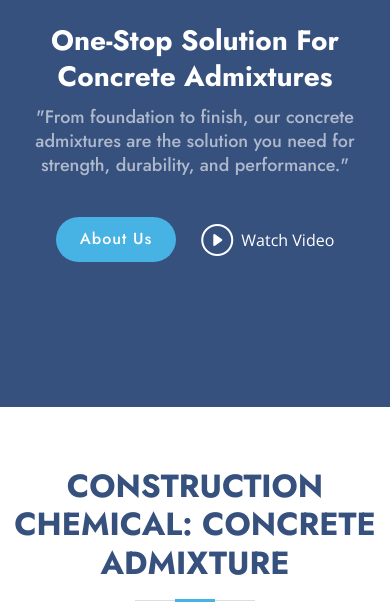
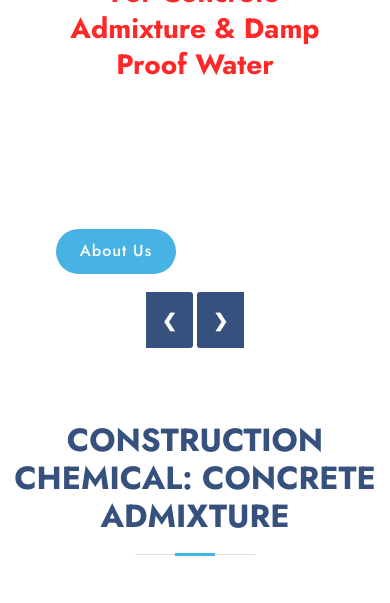
Before and after one commit to dee4git/robinsonbd, a Django app: page / in a window 390 px wide. Shown: the part 437-1040 px from the top of the page. Run offline with Django 4.2, Linux system fonts and the light colour scheme; data comes from the database, SQL or seed files in the repository; both versions use the stored data as it was after the commit; parts of the project's set-up code (start-up, migrations or seed data) failed here and were passed over; some libraries are stand-ins or nearby versions.

Commit message:
final site v2.5 -sliders added -info corrected

```diff
--- a/extras/templates/view-service.html
+++ b/extras/templates/view-service.html
@@ -5,6 +5,8 @@
 <br>
 <br>
 <br>
+        <title>Robinsonbd.com - {{ service.name }} </title>
+
     <div class="container">
         <section id="products" class="why-us section-bg">
             <div class="container-fluid" data-aos="fade-up" >
--- a/products/templates/view-all-products.html
+++ b/products/templates/view-all-products.html
@@ -5,7 +5,7 @@
     <br>
     <br>
     <br>
-    <title>All Product</title>
+    <title>All Products</title>
 
     <div class="container">
 
--- a/products/templates/view-product.html
+++ b/products/templates/view-product.html
@@ -5,7 +5,7 @@
     <br>
     <br>
     <br>
-    <title>Product Details</title>
+    <title>Product Details - {{ product.name }}</title>
     <div class="container">
         <section id="products" class="why-us section-bg">
             <div class="container-fluid" data-aos="fade-up">
@@ -31,7 +31,7 @@
                                 </li>
 
                                 <li>
-                                    <a data-bs-toggle="collapse" data-bs-target="#accordion-list-2" class="collapsed"><span>02</span> What is the dose size? <i class="bx bx-chevron-down icon-show"></i><i class="bx bx-chevron-up icon-close"></i></a>
+                                    <a data-bs-toggle="collapse" data-bs-target="#accordion-list-2" class="collapsed"><span>02</span> What is the dose quantity? <i class="bx bx-chevron-down icon-show"></i><i class="bx bx-chevron-up icon-close"></i></a>
                                     <div id="accordion-list-2" class="collapse" data-bs-parent=".accordion-list">
                                         <p>{{ product.dose }}</p>
                                     </div>
--- a/static/assets/css/style.css
+++ b/static/assets/css/style.css
@@ -1,4 +1,4 @@
-/**
+/** this is the one
 * Template Name: Arsha - v4.11.0
 * Template URL: https://bootstrapmade.com/arsha-free-bootstrap-html-template-corporate/
 * Author: BootstrapMade.com
@@ -394,9 +394,9 @@
 # Hero Section
 --------------------------------------------------------------*/
 #hero {
-  width: 100%;
+    width: 100%;
   height: 80vh;
-  background: #37517e;
+  background: rgba(55, 81, 126, 0);
 }
 
 #hero .container {
@@ -404,16 +404,16 @@
 }
 
 #hero h1 {
-  margin: 0 0 10px 0;
-  font-size: 48px;
-  font-weight: 700;
-  line-height: 56px;
-  color: #fff;
+    margin: 0 0 10px 63px;
+    font-size: 48px;
+    font-weight: 700;
+    line-height: 56px;
+    color: #ff2828;
 }
 
 #hero h2 {
   color: rgba(255, 255, 255, 0.6);
-  margin-bottom: 50px;
+  margin: 0 0 50px 60px;
   font-size: 24px;
 }
 
@@ -463,7 +463,7 @@
 
 @media (max-width: 991px) {
   #hero {
-    height: 100vh;
+    height: auto;
     text-align: center;
   }
 
--- a/templates/base.html
+++ b/templates/base.html
@@ -6,7 +6,6 @@
     <meta charset="utf-8">
     <meta content="width=device-width, initial-scale=1.0" name="viewport">
 
-    <title>Robinsonbd.com - Index</title>
     <meta content="" name="description">
     <meta content="" name="keywords">
 
--- a/templates/index.html
+++ b/templates/index.html
@@ -1,14 +1,66 @@
 {% extends 'base.html' %}
 {% load static %}
 {% block content %}
+    <title>Robinsonbd.com - Home</title>
+    <body>
+
     <!-- ======= Hero Section ======= -->
     <section id="hero" class="d-flex align-items-center">
+        <style>
+            * {box-sizing: border-box}
+            .mySlides1, .mySlides2 {display: none}
+            img {vertical-align: middle;}
 
+            /* Slideshow container */
+            .slideshow-container {
+                max-width: 100%;
+                position: relative;
+                margin: auto;
+            }
+
+            /* Next & previous buttons */
+            .prev, .next {
+                background: #37517e;
+                cursor: pointer;
+                position: absolute;
+                top: 40%;
+                width: auto;
+                padding: 16px;
+                margin-top: -22px;
+                color: white;
+                font-weight: bold;
+                font-size: 18px;
+                transition: 0.6s ease;
+                border-radius: 0 3px 3px 0;
+                user-select: none;
+            }
+            @media (max-width: 991px) {
+                .prev, .next {
+                    position: relative;
+                    top: 33px;
+                }
+            }
+            /* Position the "next button" to the right */
+            .next {
+                right: 0;
+                border-radius: 3px 0 0 3px;
+            }
+
+            /* On hover, add a grey background color */
+            .prev:hover, .next:hover {
+                background-color: #f1f1f1;
+                color: black;
+            }
+        </style>
+
+
+        <div class="slideshow-container">
+            <div class="mySlides1">
                 <div class="container">
                     <div class="row">
                         <div class="col-lg-6 d-flex flex-column justify-content-center pt-4 pt-lg-0 order-2 order-lg-1" data-aos="fade-up" data-aos-delay="200">
-                    <h1>One-Stop Solution For Concrete Admixtures</h1>
-                    <h2>"From foundation to finish, our concrete admixtures are the solution you need for strength, durability, and performance."</h2>
+                            <h1 style="margin-left: 40px;margin-right: 40px">One-Stop Solution For Concrete Admixture & Damp Proof Water <Sealer></Sealer></h1>
+                            <h2 style="margin-left: 40px; margin-right: 40px">"From foundation to finish, our concrete admixtures are the solution you need for strength, durability, and performance."</h2>
                             <div class="d-flex justify-content-center justify-content-lg-start">
                                 <a href="#about" class="btn-get-started scrollto">About Us</a>
                                 <a href="https://youtu.be/hsoy7bNfs0I" class="glightbox btn-watch-video"><i class="bi bi-play-circle"></i><span>Watch Video</span></a>
@@ -19,7 +71,48 @@
                         </div>
                     </div>
                 </div>
+            </div>
+            <div class="mySlides1">
+                <img src="{% static 'assets/img/2.png' %}" style="width:100%">
+            </div>
 
+            <div class="mySlides1">
+                <img src="{% static 'assets/img/1.png' %}" style="width:100%">
+            </div>
+
+
+
+            <a class="prev" onclick="plusSlides(-1, 0)">&#10094;</a>
+            <a class="next" onclick="plusSlides(1, 0)">&#10095;</a>
+        </div>
+
+        <script>
+            window.setInterval(function() {
+                console.log("called");
+                plusSlides(1, 0);
+                plusSlides(1, 1);
+            }, 3000  ); // Change slides every 3 seconds
+            let slideIndex = [1,1];
+            let slideId = ["mySlides1", "mySlides2"]
+            showSlides(1, 0);
+            showSlides(1, 1);
+            showSlides(1, 2);
+
+            function plusSlides(n, no) {
+                showSlides(slideIndex[no] += n, no);
+            }
+
+            function showSlides(n, no) {
+                let i;
+                let x = document.getElementsByClassName(slideId[no]);
+                if (n > x.length) {slideIndex[no] = 1}
+                if (n < 1) {slideIndex[no] = x.length}
+                for (i = 0; i < x.length; i++) {
+                    x[i].style.display = "none";
+                }
+                x[slideIndex[no]-1].style.display = "block";
+            }
+        </script>
     </section><!-- End Hero -->
 
     <main id="main">
```
Also changed, not shown: assets/assets/css/style.css (+8 -9 lines), assets/assets/img/1.png (added), assets/assets/img/2.png (added), db.sqlite3, media/media/category-certifications/Non_Flameable.png (added), media/media/category-certifications/Non_Flameable_D0O75xD.png (added), media/media/category-features/advantages.png (added), static/assets/img/1.png (added), static/assets/img/2.png (added), static/assets/img/cover1.jpeg (added), static/assets/img/cover2.jpeg (added). Lines whose indentation alone changed are shown as unchanged.
